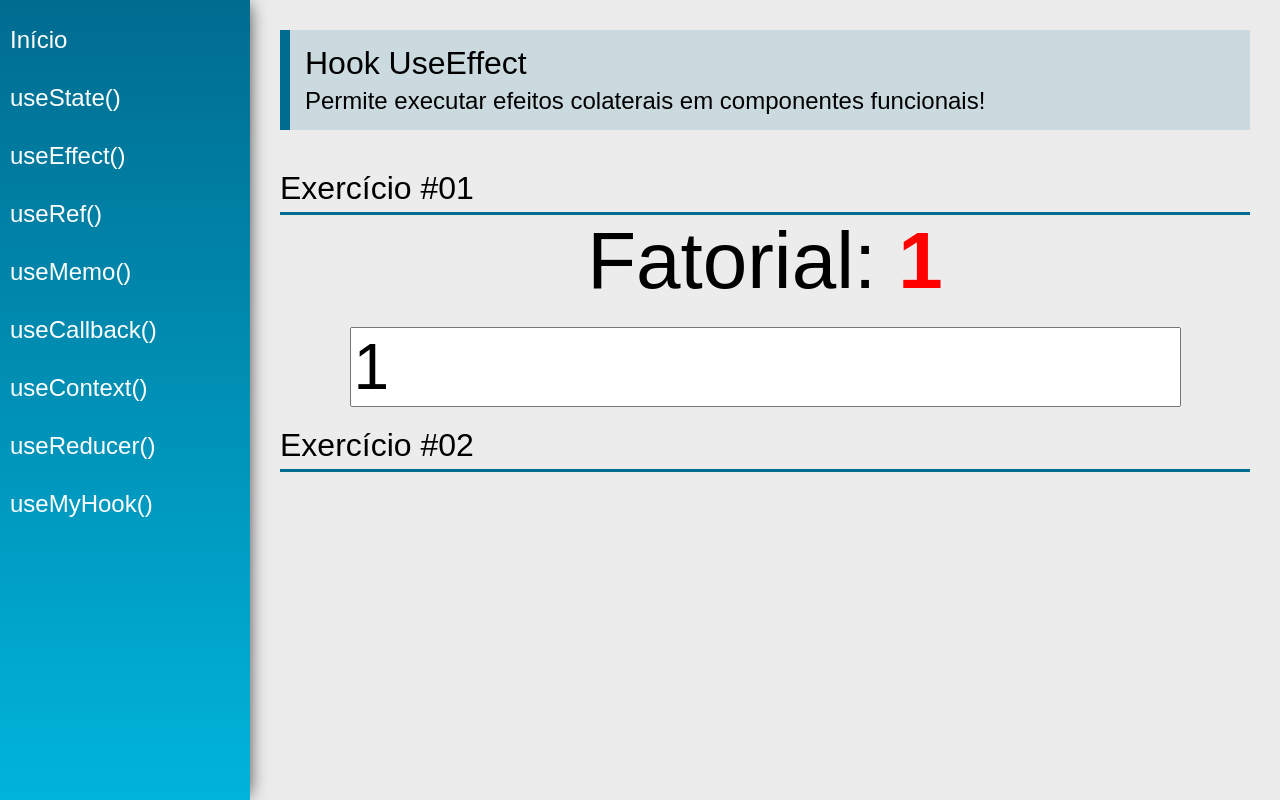
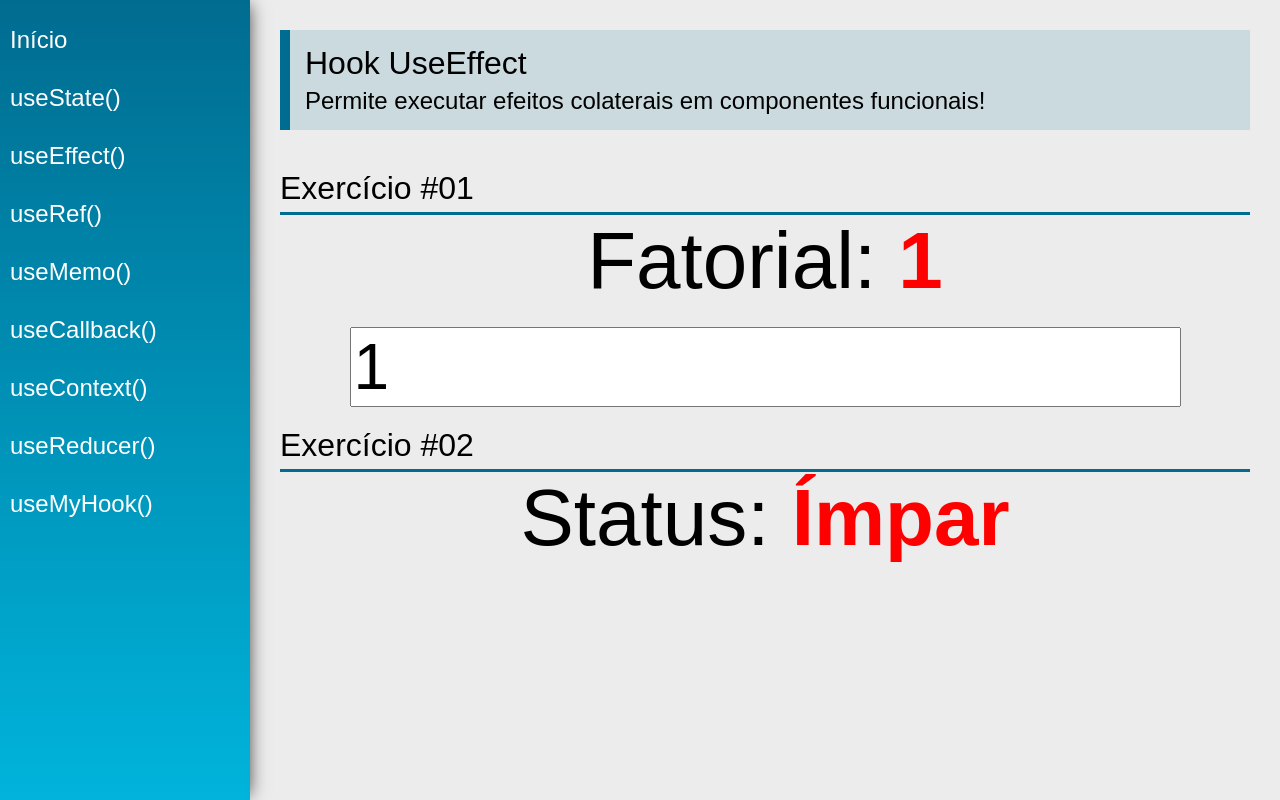
Before and after one commit to kleitonalbuquerque/react-hooks, a React (Create React App) app: page /useEffect in a window 1280 px wide. Built offline with nearby package versions, Linux system fonts and the light colour scheme.

Commit message:
Desafio useEffect

```diff
--- a/src/views/examples/UseEffect.jsx
+++ b/src/views/examples/UseEffect.jsx
@@ -9,10 +9,16 @@ function calcFatorial(num) {
   return calcFatorial(n - 1) * n;
 }
 
+function parOuImpar(numero) {
+  const x = parseInt(numero);
+  if (x === 0) return "Zero não é par nem ímpar";
+}
+
 const UseEffect = (props) => {
   const [number, setNumber] = useState(1);
   const [fatorial, setFatorial] = useState(1);
 
+  // Ex #01
   // useEffect utiliza dois params uma function e um array
   useEffect(
     function () {
@@ -31,6 +37,15 @@ const UseEffect = (props) => {
       }
     },
     [fatorial]
+  );
+
+  // Ex #02
+  const [status, setStatus] = useState("Ímpar");
+  useEffect(
+    function () {
+      setStatus(number % 2 === 0 ? "Par" : "Ímpar");
+    },
+    [number]
   );
 
   return (
@@ -55,7 +70,13 @@ const UseEffect = (props) => {
         />
       </div>
       <SectionTitle title="Exercício #02" />
-      <div className="center"></div>
+      <div className="center">
+        {/* Usar span com label e fazer cálculo se n é par ou ímpar */}
+        <div>
+          <span className="text">Status: </span>
+          <span className="text red">{status}</span>
+        </div>
+      </div>
     </div>
   );
 };
```
